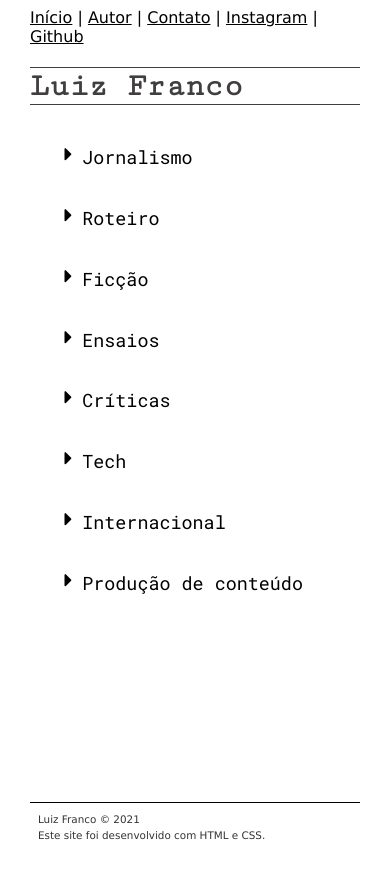
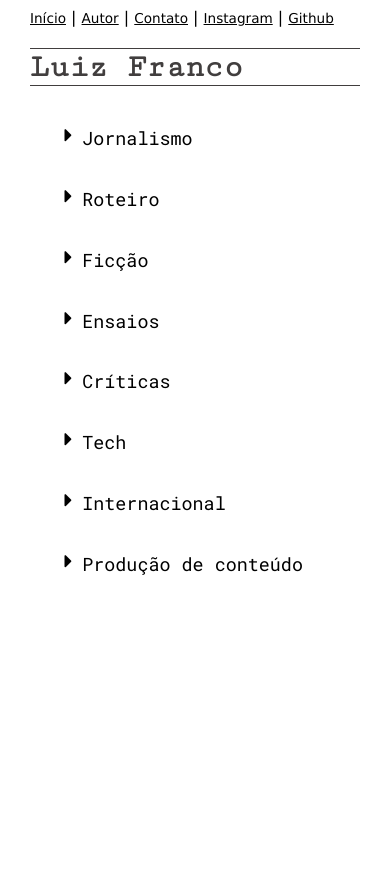
Before and after one commit to laurokl/textos, a plain HTML site: page index.html in a window 390 px wide. Drawn offline with Linux system fonts and the light colour scheme.

Commit message:
resizing nav bar for mobile and excluding home footer

```diff
--- a/index.html
+++ b/index.html
@@ -198,14 +198,15 @@
 
     </div>
 
+    <!--
 
     <footer>
-        <p class="footer-txt">Luiz Franco © 2021
+        <p class="footer-txt">Luiz Franco © 2021>
         <br>
         Este site foi desenvolvido com HTML e CSS.
         </p>
     </footer>
-
+    -->
 
 </body>
 </html>
--- a/style.css
+++ b/style.css
@@ -7,8 +7,8 @@ body {
     height: 100vh;
 }
 
-nav {
-    font-size: 1rem;
+nav a {
+    font-size: 0.85rem;
 }
 
 a {
@@ -42,6 +42,8 @@ input {
 }
 .row {
     display: flex;
+    min-height: 100%;
+    margin-bottom: -50px;
 }
 .row .col {
     flex: 1;
@@ -114,7 +116,8 @@ footer {
     margin-top: auto;
 }
 
-footer p{
+
+footer p {
     font-size: 0.65rem;
 }
 
@@ -148,4 +151,8 @@ footer p{
     footer {
         font-size: 0.65rem;
     }
+
+    nav a {
+        font-size: 1rem;
+    }
   }
```
